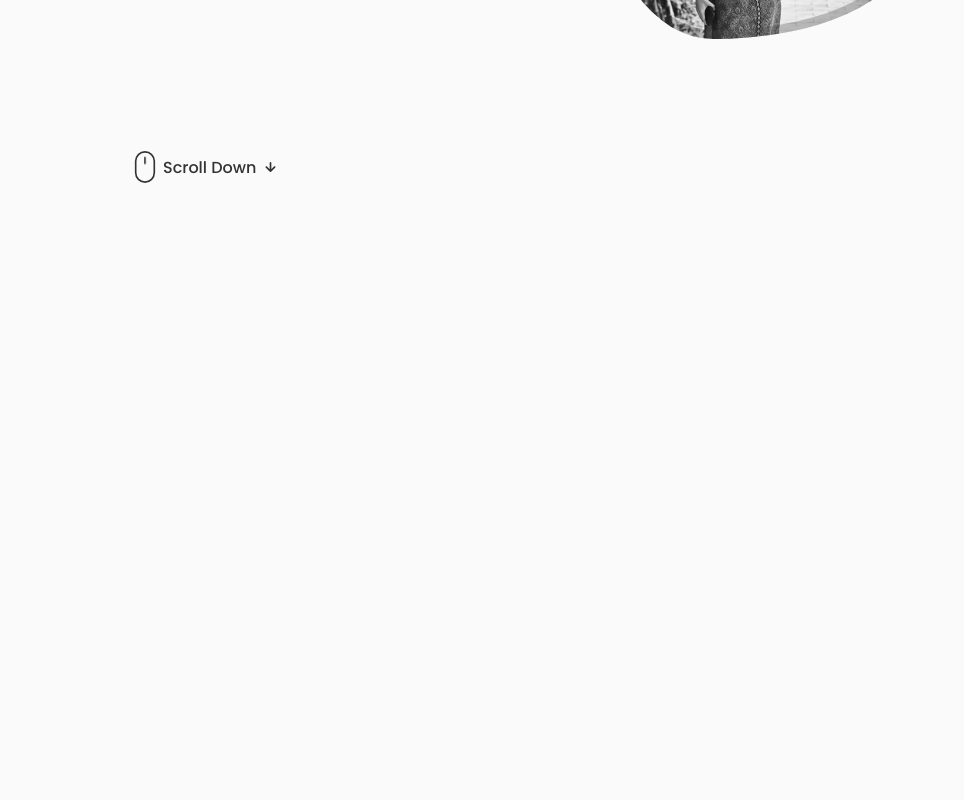
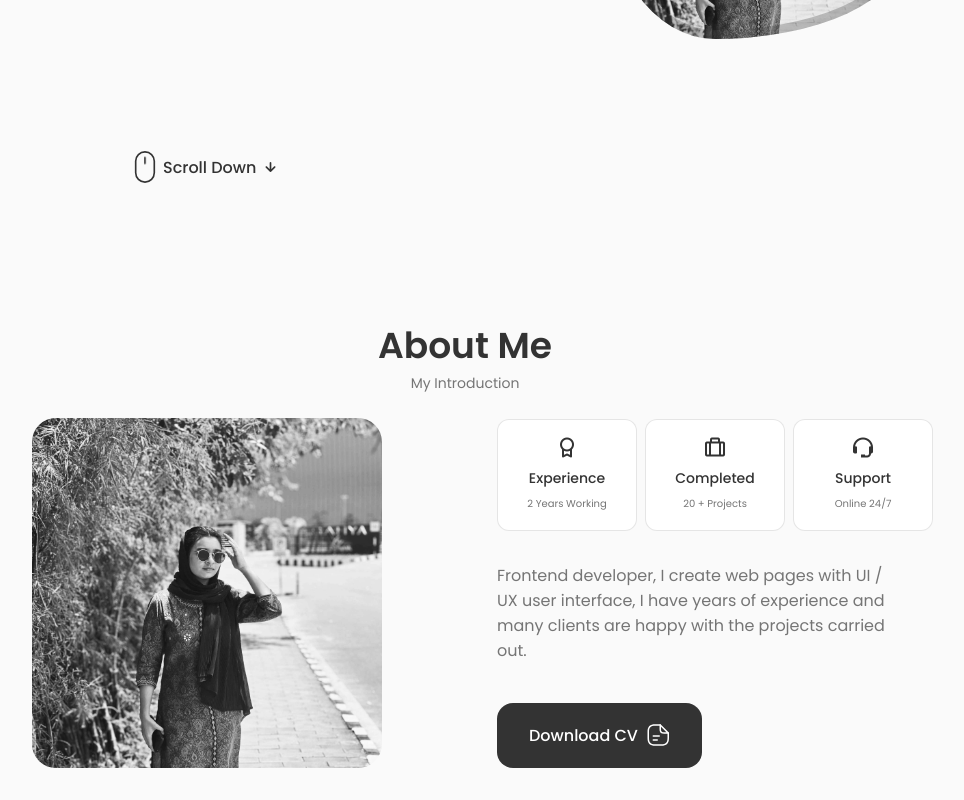
Before and after one commit to FidhaLatheef/Fidha-Portfolio, a React (Create React App) app: page / in a window 1280 px wide. Shown: the part 445-1245 px from the top of the page, without its empty margins (175-1139 px from the left). Before the commit the page ends 800 px from the top, so only its background shows below. Built offline with nearby package versions, Linux system fonts and the light colour scheme.

Commit message:
about section design completed

```diff
--- a/public/index.html
+++ b/public/index.html
@@ -28,7 +28,7 @@
       work correctly both with client-side routing and a non-root public URL.
       Learn how to configure a non-root public URL by running `npm run build`.
     -->
-    <title>React App</title>
+    <title>Fidha Fathima</title>
   </head>
   <body>
     <noscript>You need to enable JavaScript to run this app.</noscript>
--- a/src/App.css
+++ b/src/App.css
@@ -108,6 +108,7 @@
 .section__subtitle {
   display: block;
   font-size: var(--small-font-size);
+  margin-bottom: var(--mb-1-5);
 }
 .section__title,
 .section__subtitle {
@@ -159,8 +160,14 @@
   }
 }
 @media screen and (max-width:768px) {
+  body {
+    margin: 0 0 var(--header-height) 0;
+  }
   .section {
     padding: 2rem 0 4rem;
+  }
+  .section__subtitle {
+    margin-bottom: var(--mb-3);
   }
 }
 @media screen and (max-width:576px) {
--- a/src/App.js
+++ b/src/App.js
@@ -4,9 +4,9 @@
 import 'aos/dist/aos.css';
 import Header from './components/Header/Header';
 import Home from './components/Home/Home';
+import About from './components/About/About';
 
-
-const App=()=>{
+const App = () => {
 
   useEffect(() => {
     AOS.init({
@@ -16,10 +16,11 @@
   }, []);
   return (
     <>
-    <Header/>
-    <main className='main'>
-      <Home/>
-    </main>
+      <Header />
+      <main className='main'>
+        <Home />
+        <About />
+      </main>
     </>
   )
 }
--- /dev/null
+++ b/src/components/About/About.jsx
@@ -0,0 +1,59 @@
+import React from 'react'
+import './about.css'
+import AboutImg from "../../assets/fii.JPEG"
+import CV from "../../assets/FIDHA FATHIMA M.pdf"
+import Info from './info'
+
+
+function About() {
+    return (
+        <section className="about section" id="about" data-aos="fade-up">
+            <h2 className="section__title">About Me</h2>
+            <span className="section__subtitle">My Introduction</span>
+
+            <div className="about__container container grid" >
+                <img src={AboutImg} alt="" className="about__img" />
+                <div className="about__data">
+                    <Info />
+                    <p className="about__description">
+                        Frontend developer, I create web pages with UI / UX user
+                        interface, I have years of experience and many
+                        clients are happy with the projects carried out.
+                    </p>
+
+                    <a download='' href={CV} className="button button--flex" alt="cv-fidha">
+                        Download CV
+                        <svg
+                            class="button__icon"
+                            xmlns="http://www.w3.org/2000/svg"
+                            width="24"
+                            height="24"
+                            viewBox="0 0 24 24"
+                            fill="none"
+                        >
+                            <path
+                                d="M15.25 22.7502H9.25C3.82 22.7502 1.5 20.4302 1.5 15.0002V9.00024C1.5 3.57024 3.82 1.25024 9.25 1.25024H14.25C14.66 1.25024 15 1.59024 15 2.00024C15 2.41024 14.66 2.75024 14.25 2.75024H9.25C4.64 2.75024 3 4.39024 3 9.00024V15.0002C3 19.6102 4.64 21.2502 9.25 21.2502H15.25C19.86 21.2502 21.5 19.6102 21.5 15.0002V10.0002C21.5 9.59024 21.84 9.25024 22.25 9.25024C22.66 9.25024 23 9.59024 23 10.0002V15.0002C23 20.4302 20.68 22.7502 15.25 22.7502Z"
+                                fill="var(--container-color)"
+                            ></path>
+                            <path
+                                d="M22.25 10.7502H18.25C14.83 10.7502 13.5 9.42023 13.5 6.00023V2.00023C13.5 1.70023 13.68 1.42023 13.96 1.31023C14.24 1.19023 14.56 1.26023 14.78 1.47023L22.78 9.47023C22.99 9.68023 23.06 10.0102 22.94 10.2902C22.82 10.5702 22.55 10.7502 22.25 10.7502ZM15 3.81023V6.00023C15 8.58023 15.67 9.25023 18.25 9.25023H20.44L15 3.81023Z"
+                                fill="var(--container-color)"
+                            ></path>
+                            <path
+                                d="M13.25 13.7502H7.25C6.84 13.7502 6.5 13.4102 6.5 13.0002C6.5 12.5902 6.84 12.2502 7.25 12.2502H13.25C13.66 12.2502 14 12.5902 14 13.0002C14 13.4102 13.66 13.7502 13.25 13.7502Z"
+                                fill="var(--container-color)"
+                            ></path>
+                            <path
+                                d="M11.25 17.7502H7.25C6.84 17.7502 6.5 17.4102 6.5 17.0002C6.5 16.5902 6.84 16.2502 7.25 16.2502H11.25C11.66 16.2502 12 16.5902 12 17.0002C12 17.4102 11.66 17.7502 11.25 17.7502Z"
+                                fill="var(--container-color)"
+                            ></path>
+                        </svg>
+                    </a>
+                </div>
+            </div>
+
+        </section>
+    )
+}
+
+export default About
--- /dev/null
+++ b/src/components/About/about.css
@@ -0,0 +1,76 @@
+.about__container {
+    grid-template-columns: repeat(2, 1fr);
+    align-items: center;
+    column-gap: 4rem;
+}
+.about__img {
+  width: 350px;
+  border-radius: 1.5rem;
+  justify-self: center;
+}
+.about__info {
+    grid-template-columns: repeat(3, 140px);
+    gap: 0.5rem;
+    margin-bottom: var(--mb-2);
+}
+.about__box {
+    background-color: var(--container-color);
+    border: 1px solid rgba(0, 0, 0, 0.1);
+    border-radius: 0.75rem;
+    text-align: center;
+    padding: 1rem 1.25rem;
+}
+.about__icon {
+    font-size: 1.5rem;
+    color: var(--title-color);
+    margin-bottom: var(--mb-0-5);
+}
+.about__title {
+    font-size: var(--small-font-size);
+    font-weight: var(--font-medium);
+}
+.about__subtitle {
+    font-size: var(--tiny-font-size);
+}
+.about__description {
+    padding: 0 4rem 0 0;
+    margin-bottom: var(--mb-2-5);
+}
+@media screen and (max-width:992px) {
+    .about__container {
+     grid-template-columns: 1fr;
+     row-gap: 2.5rem;
+    }
+    .about__img {
+        width: 220px;
+    }
+    .about__box {
+        padding: 0.75rem 0.5rem;
+    }
+    .about__data {
+        text-align: center;
+    }
+    .about__info {
+        justify-content: center;
+    }
+    .about__description {
+        padding: 0 5rem;
+        margin-bottom: 2rem;
+    }
+    }
+
+  @media screen and (max-width:576px) {
+    .about__info {
+        grid-template-columns: repeat(3, 1fr);
+    }
+    .about__description {
+        padding: 0;
+    }
+  }
+  @media screen and(max-width:350px){
+    .about__info {
+        grid-template-columns: repeat(2, 1fr);
+    }
+
+
+  }
--- /dev/null
+++ b/src/components/About/info.jsx
@@ -0,0 +1,28 @@
+import React from 'react'
+
+function info() {
+  return (
+    <div className="about__info grid">
+        <div className="about__box">
+        <i className='bx bx-award about__icon'></i>
+
+            <h3 className="about__title">Experience</h3>
+               <span className="about__subtitle">2 Years Working</span>
+        </div>
+        <div className="about__box">
+        <i className='bx bx-briefcase-alt about__icon'></i>
+
+            <h3 className="about__title">Completed</h3>
+               <span className="about__subtitle">20 + Projects</span>
+        </div>
+        <div className="about__box">
+        <i className='bx bx-support about__icon'></i>
+
+            <h3 className="about__title">Support</h3>
+               <span className="about__subtitle">Online 24/7</span>
+        </div>
+    </div>
+  )
+}
+
+export default info
--- a/src/components/Home/Home.jsx
+++ b/src/components/Home/Home.jsx
@@ -10,12 +10,9 @@
         <div className="home__container container grid" data-aos="fade-up">
             <div className="home__content grid">
                 <Social/>
-
                 <div className="home__img"></div>
-
                 <Data/>
             </div>
-
             <ScrollDown/>
         </div>
     </section>
--- a/src/components/Home/Social.jsx
+++ b/src/components/Home/Social.jsx
@@ -3,13 +3,13 @@
 function Social() {
     return (
         <div className="home__social">
-            <a href="https://www.instagram.com/_f1.dha._/" className="home__social-icon" target="_blank">
+            <a href="https://www.instagram.com/_f1.dha._/" className="home__social-icon" target="_blank" rel="noreferrer">
                 <i class="uil uil-instagram"></i>
             </a>
-            <a href="https://www.linkedin.com/in/fidha-fathima-44809025a/" className="home__social-icon" target="_blank">
+            <a href="https://www.linkedin.com/in/fidha-fathima-44809025a/" className="home__social-icon" target="_blank" rel="noreferrer">
             <i class="uil uil-linkedin-alt"></i>
             </a>
-            <a href="https://github.com/FidhaLatheef" className="home__social-icon" target="_blank">
+            <a href="https://github.com/FidhaLatheef" className="home__social-icon" target="_blank" rel="noreferrer">
                 <i class="uil uil-github-alt"></i>
             </a>
         </div>
```
Also changed, not shown: src/assets/files.svg (added), 1 other file (tests, documents, lock files or other folders).
